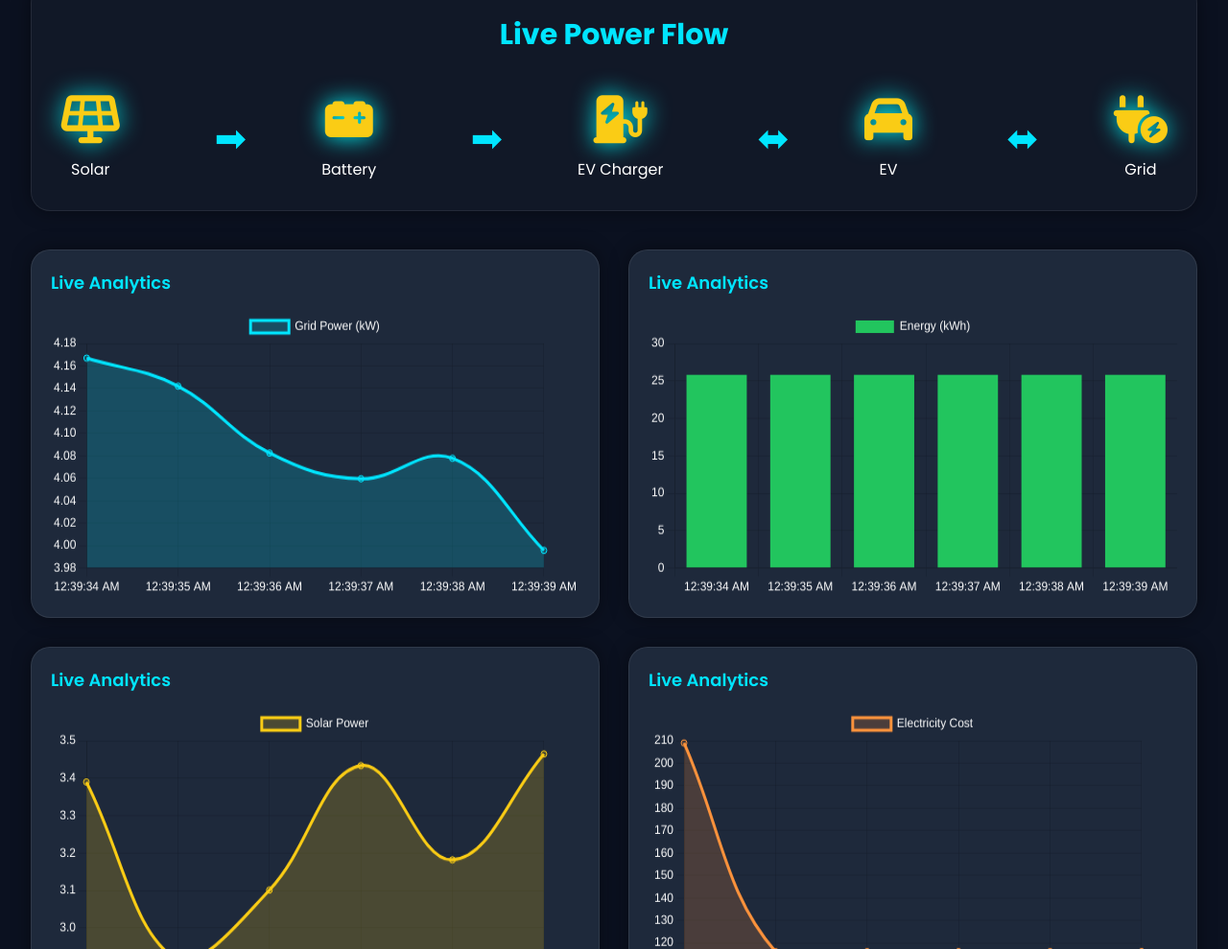
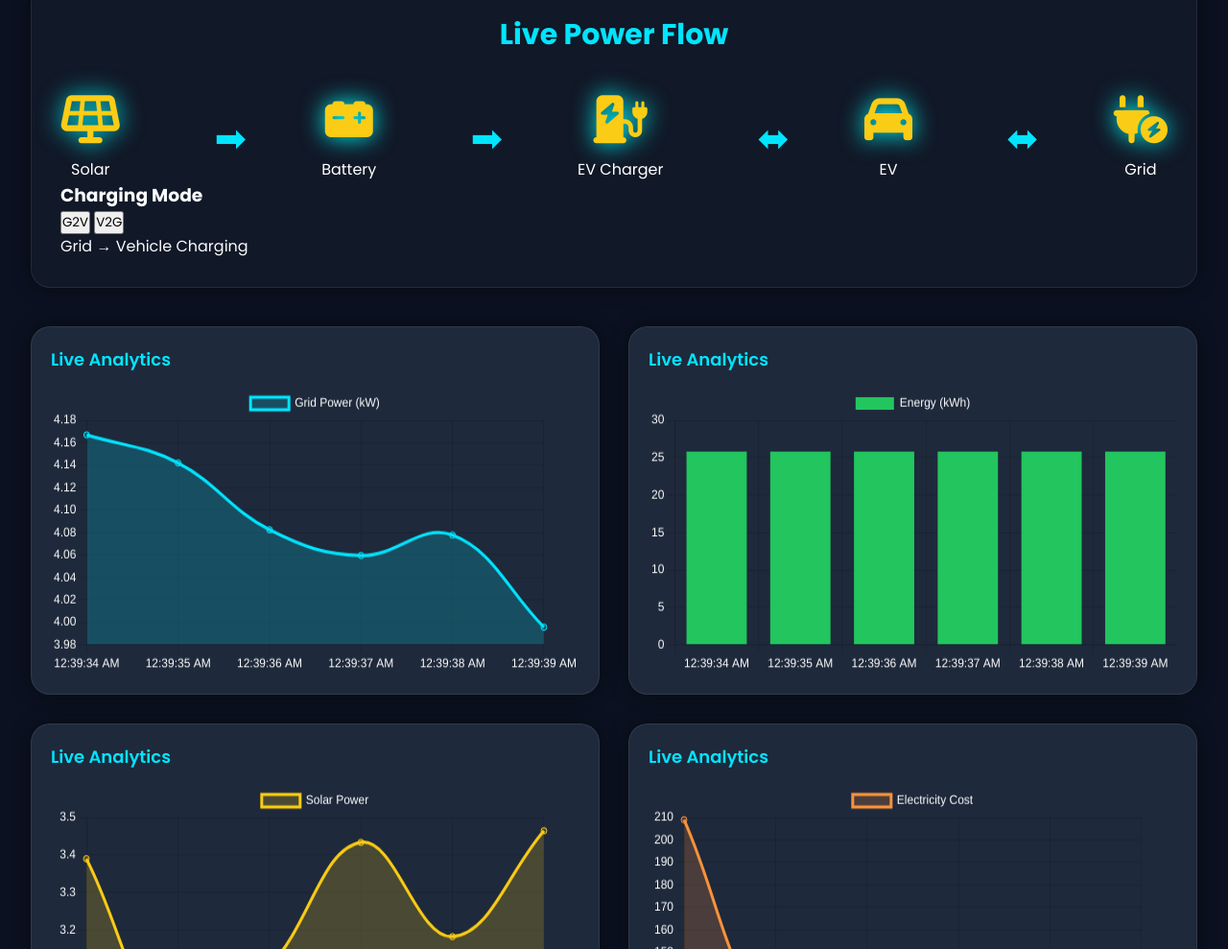
Before and after one commit to siddharthwable2006-lang/smart-ev-charging-infrastructure, a plain HTML site: page index.html in a window 1280 px wide. Shown: the part 1666-2655 px from the top of the page at 96% size. Drawn offline with nearby package versions, Linux system fonts and the light colour scheme.

Commit message:
Update index.html

```diff
--- a/index.html
+++ b/index.html
@@ -408,7 +408,20 @@
             </div>
 
         </div>
+<div class="mode-card glass-card">
 
+    <h3>Charging Mode</h3>
+
+    <div class="mode-buttons">
+        <button id="g2vBtn" class="mode active">G2V</button>
+        <button id="v2gBtn" class="mode">V2G</button>
+    </div>
+
+    <div id="modeStatus">
+        Grid → Vehicle Charging
+    </div>
+
+</div>
     </section>
 
     <!-- ====================================== -->
```
